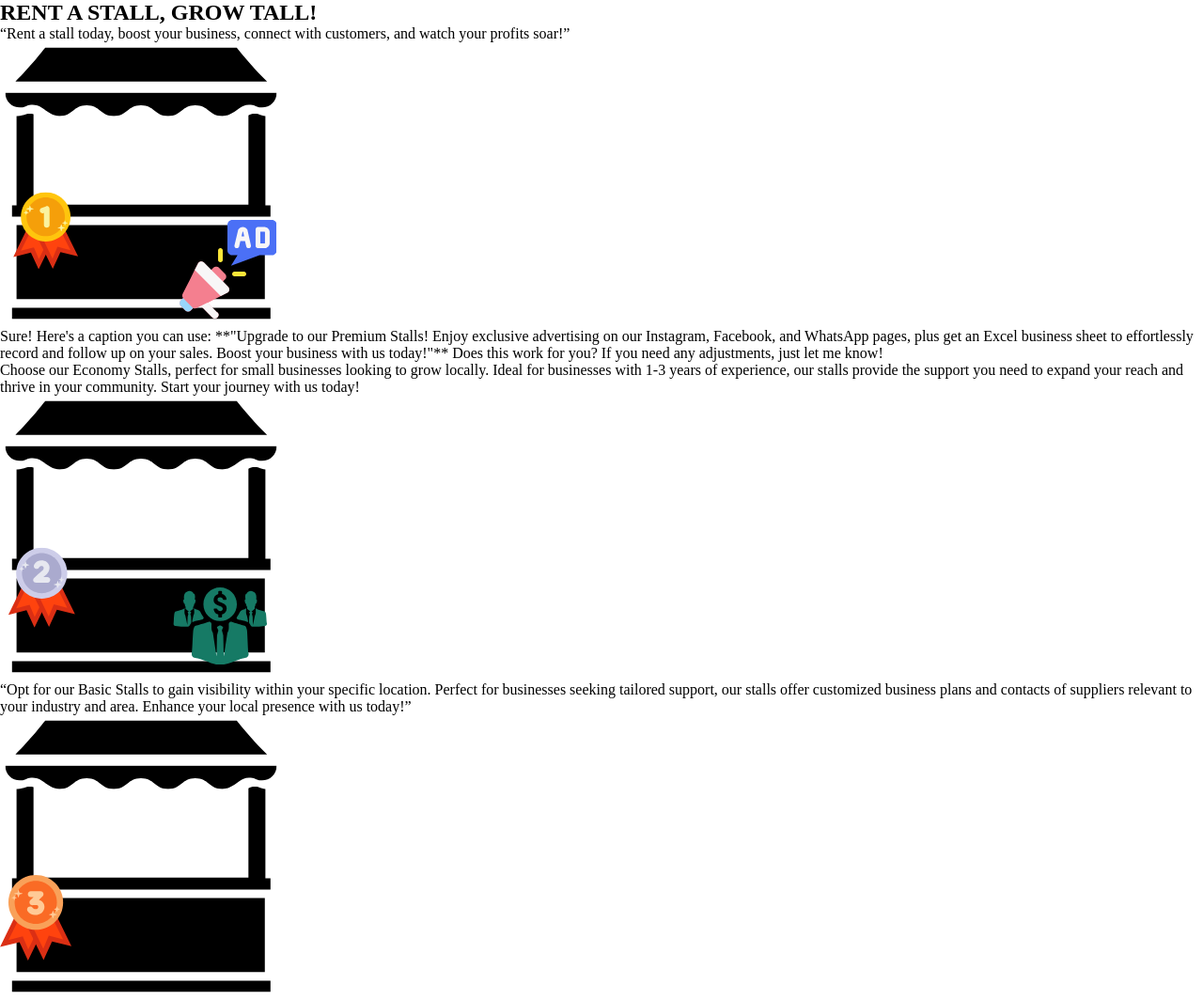
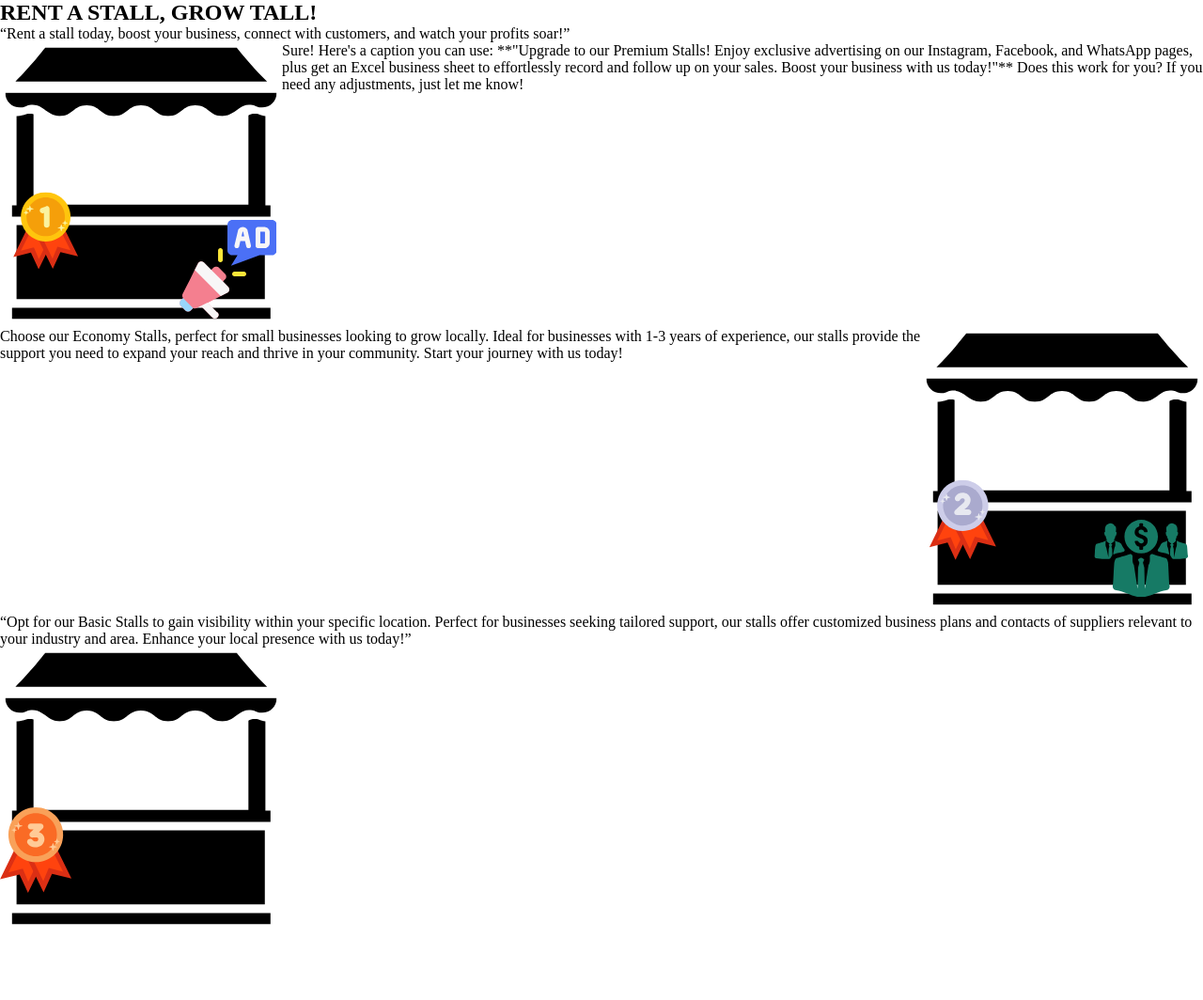
Before and after one commit to Josette-Marie/Trade_Far, a plain HTML site: page stalls.html in a window 1280 px wide. Shown: the whole page at 94% size. After the commit the page ends 993 px from the top, so only its background shows below. Drawn offline with Linux system fonts and the light colour scheme.

Commit message:
Modifications of main content

```diff
--- a/stall.css
+++ b/stall.css
@@ -0,0 +1,12 @@
+*{
+    padding: 0;
+    margin: 0;
+    box-sizing: border-box;
+}
+html{
+    font:100%;
+    scroll-behavior: smooth;
+}
+.stalls .premuim, .stalls .economy{
+    display: flex;
+}
--- a/stalls.html
+++ b/stalls.html
@@ -45,20 +45,29 @@
     </section>
     <section class="stalls">
         <div class="premuim">
+            <div class="stall">
                 <img src="1.svg" alt="">
-            <p class="text">Sure! Here's a caption you can use:
+            </div>
+            <div class="text">
+                <p>Sure! Here's a caption you can use:
 
                     **"Upgrade to our Premium Stalls! Enjoy exclusive advertising on our Instagram, Facebook, and WhatsApp pages, plus get an Excel business sheet to effortlessly record and follow up on your sales. Boost your business with us today!"**
 
                     Does this work for you? If you need any adjustments, just let me know!</p>
+
             </div>
-        <div class="premuim">
+        </div>
+
+        <div class="economy">
+            <div class="text">
                 <p class="text">Choose our Economy Stalls, perfect for small businesses looking to grow locally.
                     Ideal for businesses with 1-3 years of experience,
                     our stalls provide the support you need to expand your reach and thrive in your community. Start your journey with us today!</p>
-                <img src="2.svg" alt="">
             </div>
-        <div class="premuim">
+            <div class="stall"><img src="2.svg" alt=""></div>
+
+        </div>
+        <div class="basic">
             <p class="text">“Opt for our Basic Stalls to gain visibility within your specific location.
                 Perfect for businesses seeking tailored support, our stalls offer customized business plans and contacts of suppliers relevant to your industry and area.
                 Enhance your local presence with us today!”</p>
```
Lines whose indentation alone changed are shown as unchanged.
